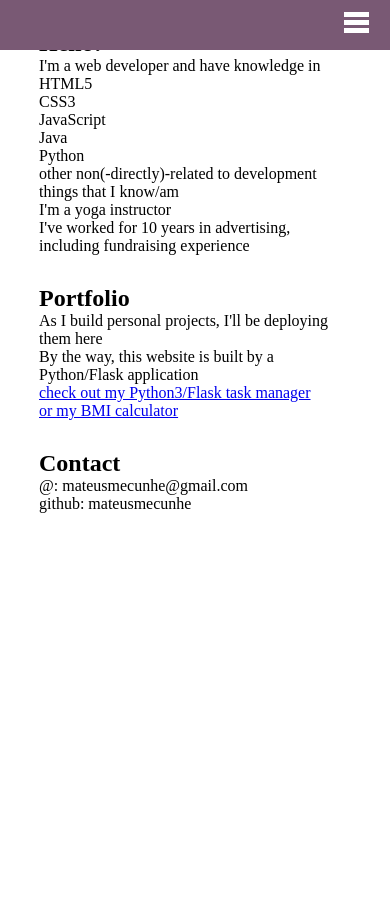
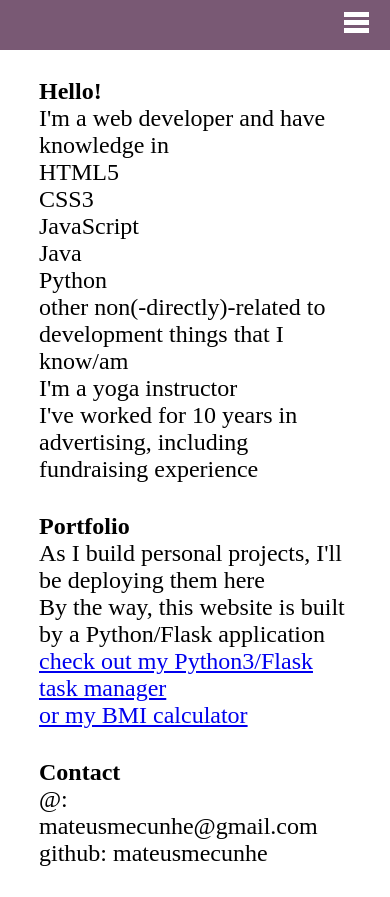
Before and after one commit to mateusmecunhe/python-flask-app, a Flask app: page / in a window 390 px wide. Before the commit the page ends 513 px from the top, so only its background shows below. Run offline with Flask 2, Linux system fonts and the light colour scheme.

Commit message:
giving the website more style

```diff
--- a/static/css/index.css
+++ b/static/css/index.css
@@ -21,3 +21,20 @@ ul{
 section{
   margin: 30px 0;
 }
+
+
+
+
+@media only screen and (max-width: 767px) {
+  main{
+    margin-top: 20%;
+  }
+
+  p{
+    font-size: 24px;
+  }
+  li{
+    font-size: 24px;
+  }
+
+}
```
